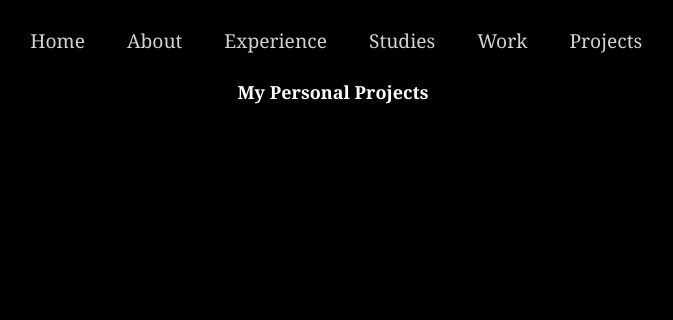
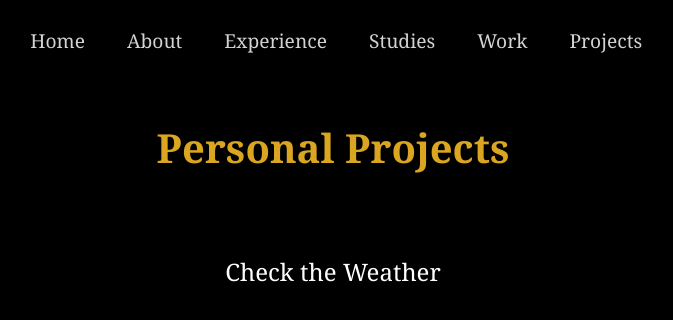
Before and after one commit to jstrande99/jstrande-react, a React (Create React App) app: page /Projects in a window 1280 px wide. Shown: the top 320 px of the page, without its empty margins (307-980 px from the left). Built offline with nearby package versions, Linux system fonts and the light colour scheme.

Commit message:
added base weather page

```diff
--- a/src/App.js
+++ b/src/App.js
@@ -5,6 +5,7 @@ import { BrowserRouter as Router, Routes, Route } from 'react-router-dom';
 import Home from './Pages/Home';
 import{ Loader } from './Components/Loader'
 import { Projects } from './Pages/Projects';
+import { Weather } from './Pages/Weather';
 
 export default function App() {
   const [offSetY, setOffSetY] = useState(0);
@@ -24,7 +25,8 @@ export default function App() {
       {/* <Home setOffSetY={setOffSetY} offSetY={offSetY}/> */}
       <Routes>
         <Route path='/' element={<Home setOffSetY={setOffSetY} offSetY={offSetY}/>}/>
-        <Route path='/Projects' element={<Projects/>}/>
+        <Route path='/Projects' element={<Projects />}/>
+        <Route path='/Weather' element={<Weather />}/>
       </Routes>
     </Router>
     </>
--- a/src/Pages/Projects.js
+++ b/src/Pages/Projects.js
@@ -1,10 +1,12 @@
 import React from "react";
 import './Style/Projects.css';
+import { HashLink as Link } from 'react-router-hash-link';
 
 export function Projects(){
     return(
         <div className="Project-body">
-            <h1 className="ttl">My Personal Projects</h1>
+            <h1 className="ttl">Personal Projects</h1>
+            <Link to='/Weather' className="links">Check the Weather</Link>
         </div>
     );
 }
--- a/src/Pages/Style/Projects.css
+++ b/src/Pages/Style/Projects.css
@@ -1,6 +1,22 @@
+.Project-body{
+    text-align: center;
+    height: 80vh;
+    position: relative;
+}
 .ttl{
     position: relative;
-    text-align: center;
     text-decoration: none;
-    font-size: large;
+    font-size: 5vh;
+    padding: 5vh;
+    color: goldenrod;
 }
+.links{
+    text-decoration: none;
+    color: white;
+    position: relative;
+    top: 5vh;
+    font-size: 3vh;
+}
+.links:hover{
+    color: goldenrod;
+}
--- /dev/null
+++ b/src/Pages/Weather.js
@@ -0,0 +1,9 @@
+import React from "react";
+// import './Style/Weather.css';
+
+export function Weather(){
+    return(
+        <div className="container">
+            <h1>Check the Weather</h1>
+        </div>
+)}
```
